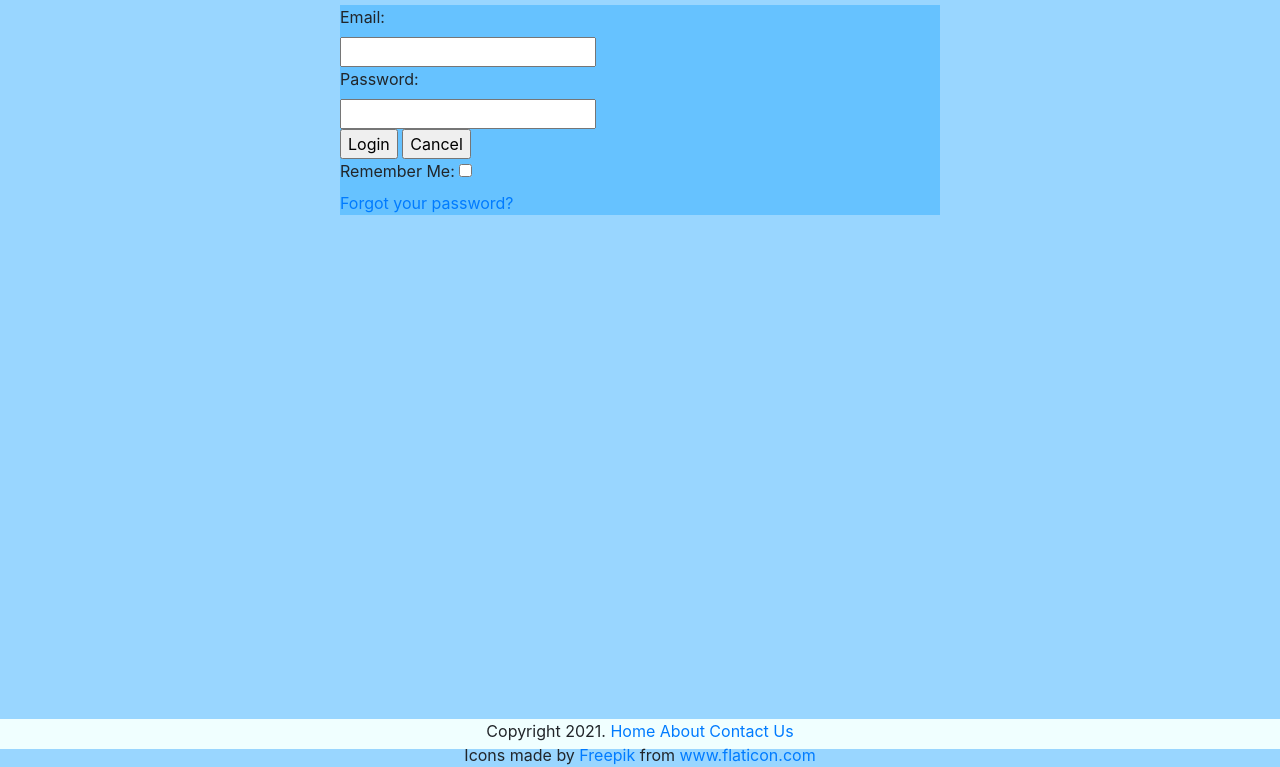
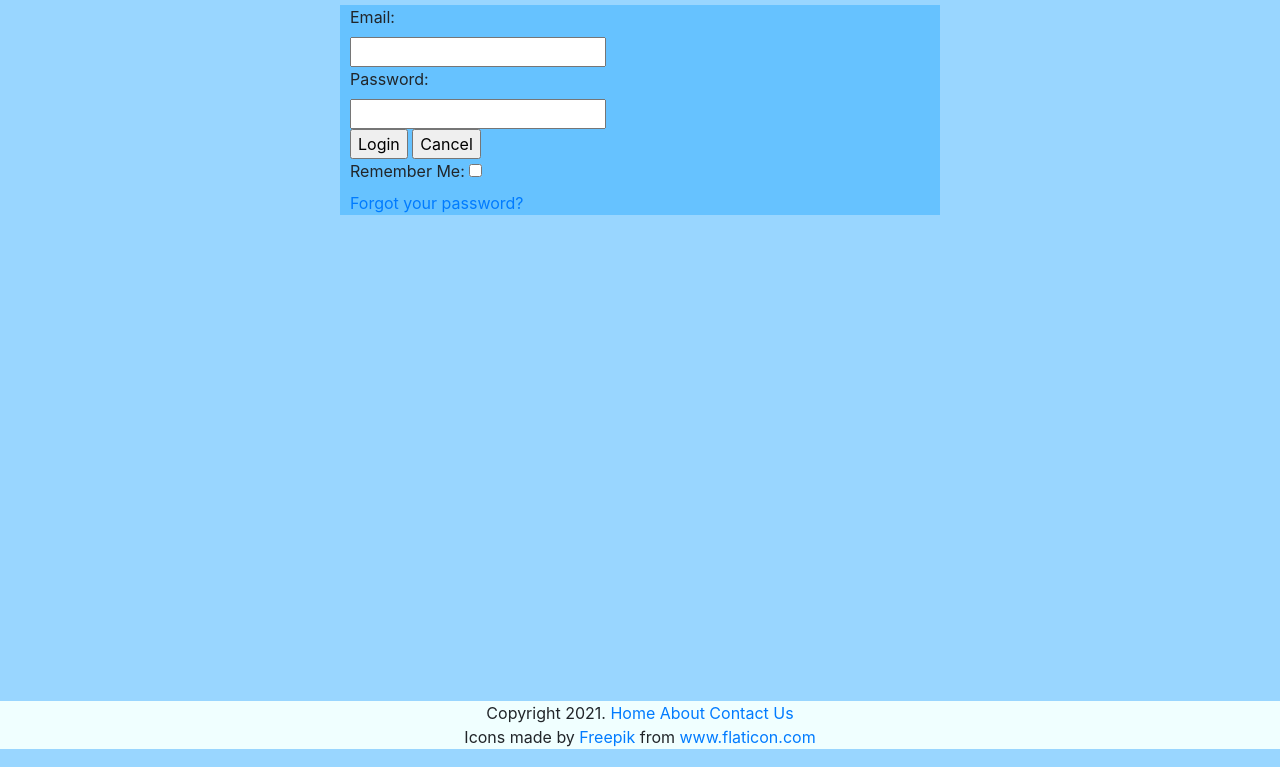
Before and after one commit to wunderay/Web-App-Dev-Final, a plain HTML site: page signin.html in a window 1280 px wide. Shown: the part 51-818 px from the top of the page. Drawn offline with nearby package versions, Linux system fonts and the light colour scheme.

Commit message:
changed footer style

```diff
--- a/css/style.css
+++ b/css/style.css
@@ -32,6 +32,7 @@ article{
 }
 .content{
     background-color: #66C2FF;
+    padding-left: 10px;
 }
 .btn-primary{
     background-color:rgb(41, 133, 219);
@@ -54,10 +55,12 @@ article{
     color: snow;
 }
 footer{
-    position:absolute;
+    position:fixed;
     bottom:0;
     width:100%;
-    height:30px;
+    height:auto;
+    float: bottom;
+    clear:both;
     text-align: center;
     background-color: azure;
 }
```
